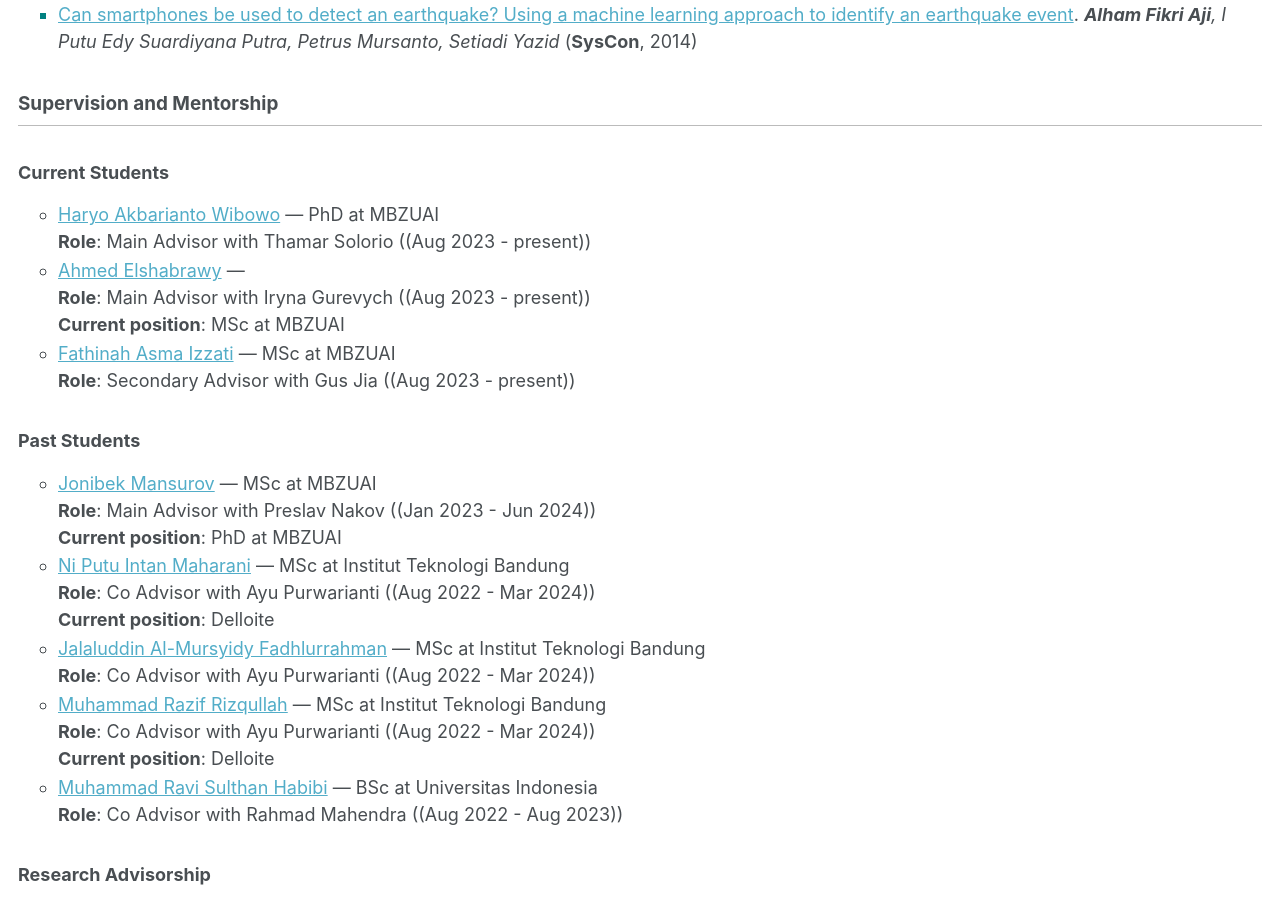
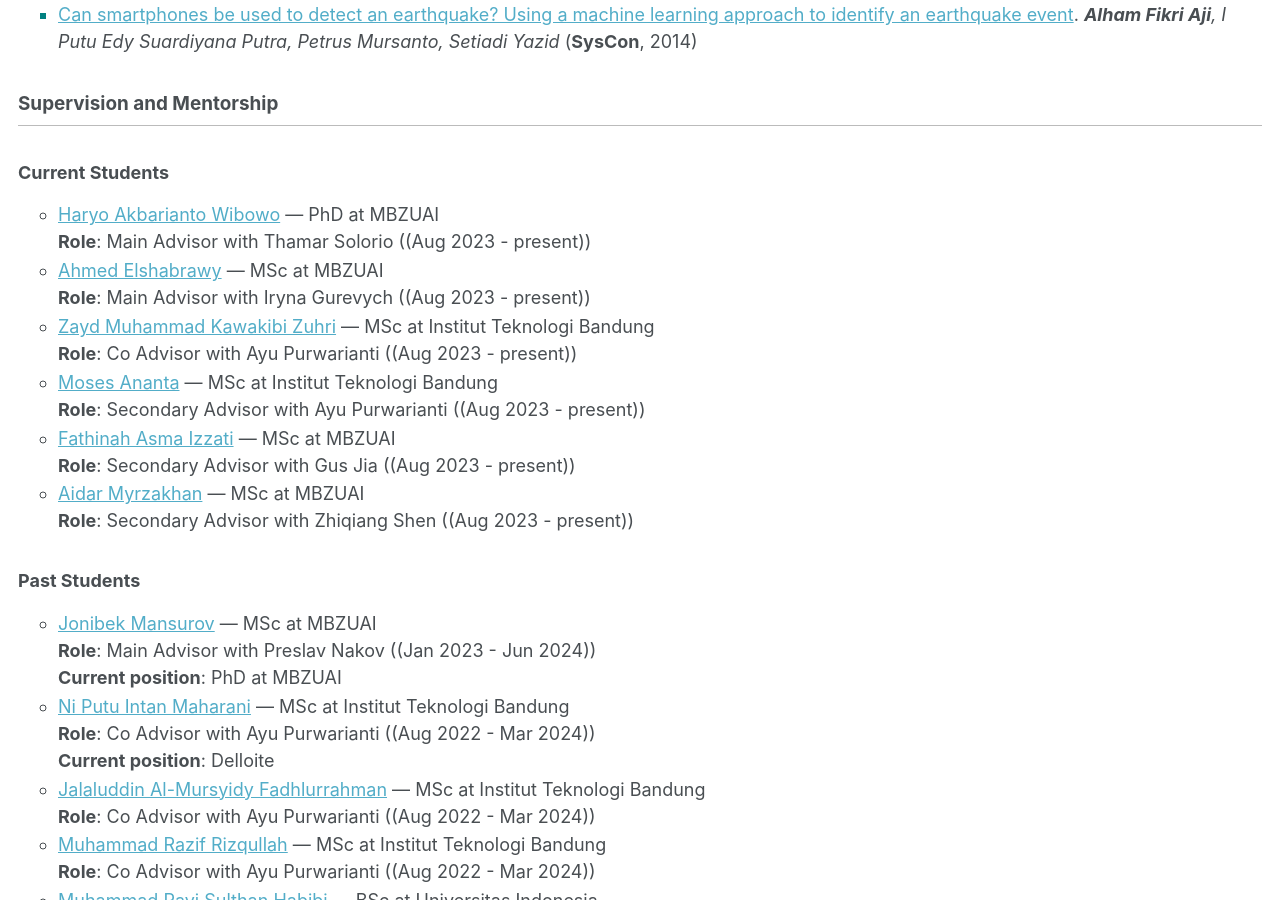
Before and after one commit to afaji/afaji.github.io, a Jekyll site: the page built from _pages/cv.md, in a window 1280 px wide and 900 px high, scrolled down 4591 px. Built offline with Jekyll 4.4.1, drawn with Linux system fonts in a browser that asks for light colours.

Commit message:
Update student.yaml

```diff
--- a/_data/student.yaml
+++ b/_data/student.yaml
@@ -5,14 +5,29 @@ student:
     co: Thamar Solorio
     period: (Aug 2023 - present)
   - name: Ahmed Elshabrawy
-    job: MSc at MBZUAI
+    rolejob: MSc at MBZUAI
     role: Main Advisor
     co: Iryna Gurevych
+    period: (Aug 2023 - present)
+  - name: Zayd Muhammad Kawakibi Zuhri
+    role: Co Advisor
+    rolejob: MSc at Institut Teknologi Bandung
+    co: Ayu Purwarianti
+    period: (Aug 2023 - present)
+  - name: Moses Ananta
+    role: Secondary Advisor
+    rolejob: MSc at Institut Teknologi Bandung
+    co: Ayu Purwarianti
     period: (Aug 2023 - present)
   - name: Fathinah Asma Izzati
     role: Secondary Advisor
     rolejob: MSc at MBZUAI
     co: Gus Jia
+    period: (Aug 2023 - present)
+  - name: Aidar Myrzakhan
+    role: Secondary Advisor
+    rolejob: MSc at MBZUAI
+    co: Zhiqiang Shen
     period: (Aug 2023 - present)
 
 paststudent:
@@ -34,7 +49,6 @@ paststudent:
     co: Ayu Purwarianti
     period: (Aug 2022 - Mar 2024)
   - name: Muhammad Razif Rizqullah
-    job: Delloite
     role: Co Advisor
     rolejob: MSc at Institut Teknologi Bandung
     co: Ayu Purwarianti
```
